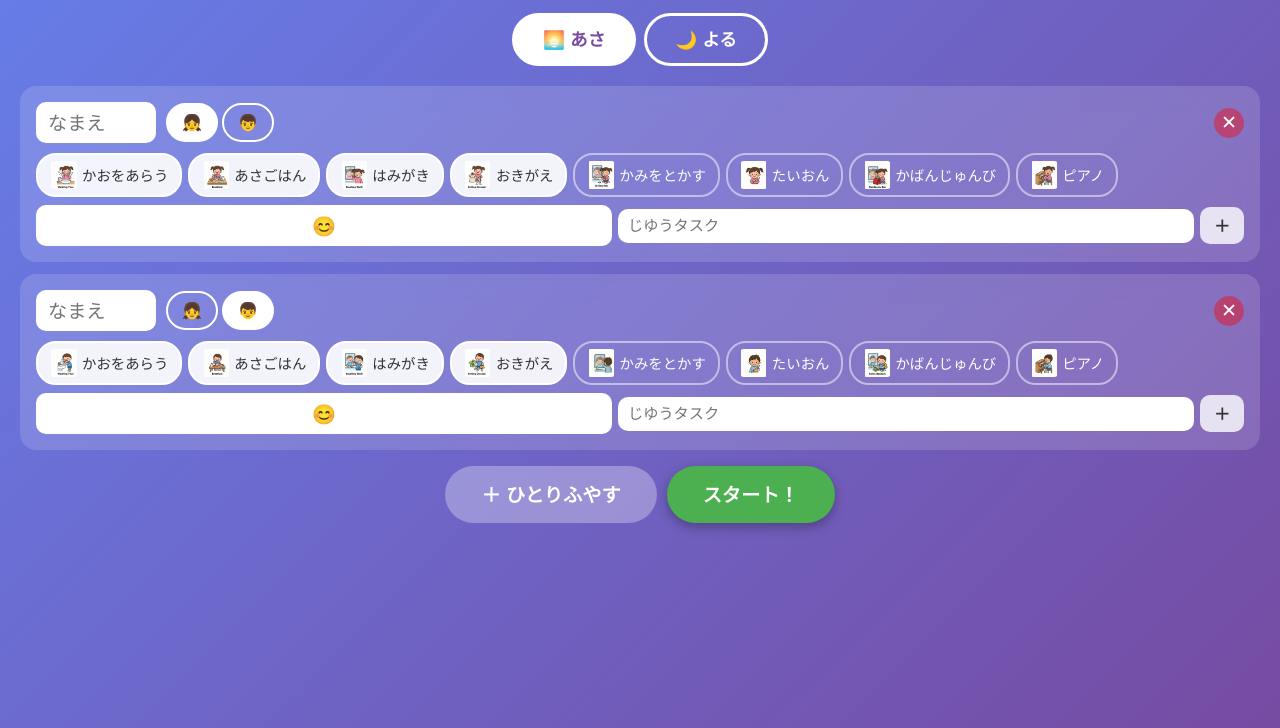
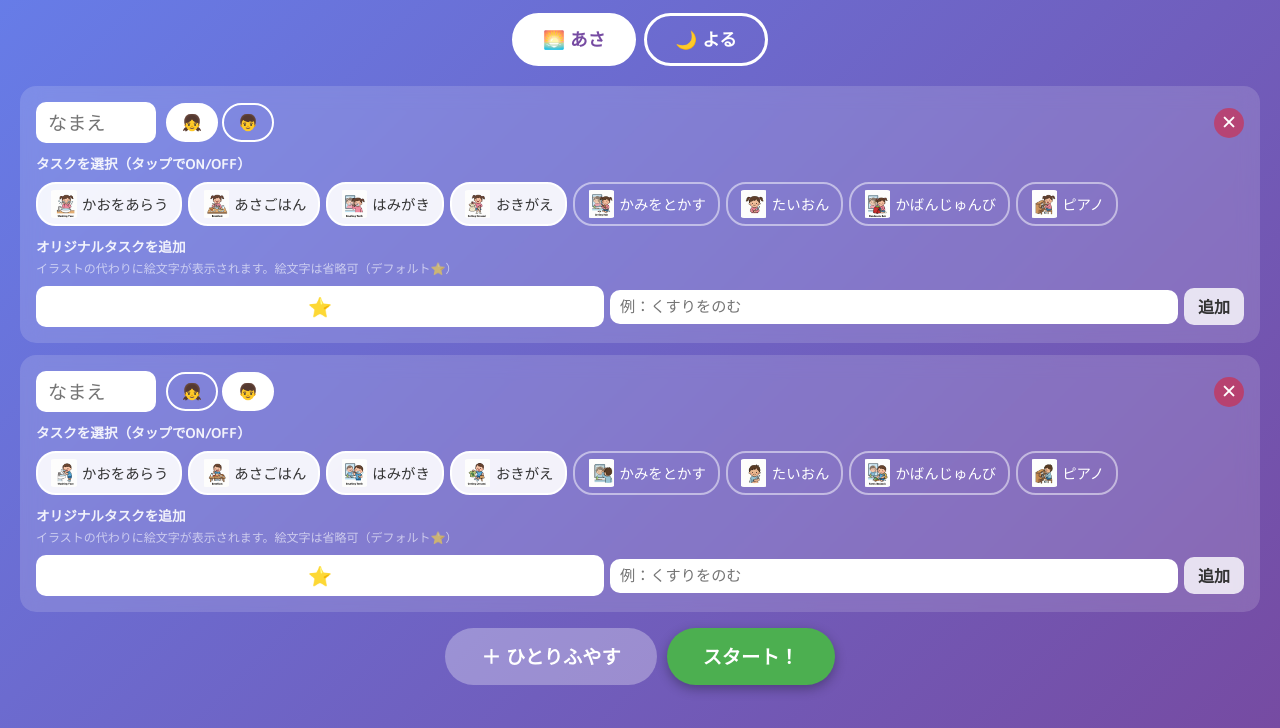
Before and after one commit to iwatatsu2/morning-checker, a plain HTML site: page index.html in a window 1280 px wide. Shown: the part 72-800 px from the top of the page. Drawn offline with Linux system fonts and the light colour scheme.

Commit message:
設定画面のカスタムタスク欄に説明ラベル追加

```diff
--- a/index.html
+++ b/index.html
@@ -61,6 +61,13 @@ html, body {
   border-radius: 50%; width: 30px; height: 30px; font-size: 1.2rem; cursor: pointer;
 }
 
+.section-label {
+  font-size: 0.85rem; font-weight: 700; color: rgba(255,255,255,0.9);
+  margin-top: 6px; margin-bottom: 2px;
+}
+.section-hint {
+  font-size: 0.75rem; color: rgba(255,255,255,0.6); margin-bottom: 4px;
+}
 .task-grid {
   display: flex; flex-wrap: wrap; gap: 6px; margin-top: 8px;
 }
@@ -407,11 +414,14 @@ function renderSettings() {
         </div>
         ${state.members.length > 1 ? `<button class="remove-member" onclick="removeMember(${i})">✕</button>` : ''}
       </div>
+      <div class="section-label">タスクを選択（タップでON/OFF）</div>
       <div class="task-grid">${taskChips}${customChips}</div>
+      <div class="section-label" style="margin-top:10px">オリジナルタスクを追加</div>
+      <div class="section-hint">イラストの代わりに絵文字が表示されます。絵文字は省略可（デフォルト⭐）</div>
       <div class="custom-task-row">
-        <input class="emoji-input" id="emoji-${i}" placeholder="😊" maxlength="2">
-        <input id="custom-label-${i}" placeholder="じゆうタスク">
-        <button class="add-task-btn" onclick="addCustomTask(${i})">＋</button>
+        <input class="emoji-input" id="emoji-${i}" placeholder="⭐" maxlength="2">
+        <input id="custom-label-${i}" placeholder="例：くすりをのむ">
+        <button class="add-task-btn" onclick="addCustomTask(${i})">追加</button>
       </div>
     `;
     container.appendChild(sec);
```
